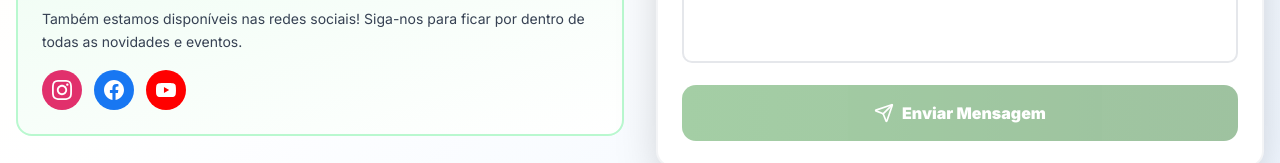
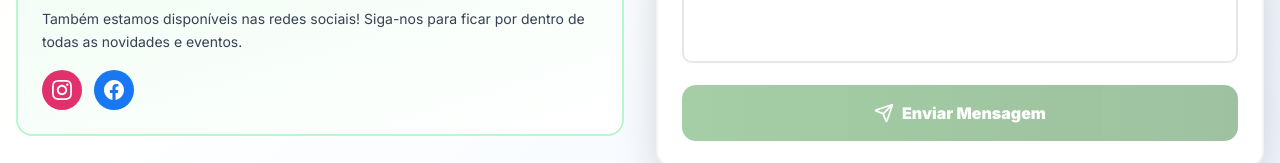
Before and after one commit to efpatti/terralsocial, a Next.js app: page /fale-conosco in a window 1280 px wide. Shown: the part 1263-1426 px from the top of the page. Built offline with nearby package versions, Linux system fonts and the light colour scheme.

Commit message:
socials updated

```diff
--- a/src/app/fale-conosco/page.tsx
+++ b/src/app/fale-conosco/page.tsx
@@ -204,7 +204,7 @@ export default function FaleConoscoPage() {
        </p>
        <div className="flex gap-3">
         <a
-         href="https://instagram.com"
+         href={contact.socials.instagram}
          target="_blank"
          rel="noopener noreferrer"
          className="w-10 h-10 rounded-full bg-[#E1306C] text-white flex items-center justify-center hover:scale-110 transition-transform"
@@ -215,7 +215,7 @@ export default function FaleConoscoPage() {
          </svg>
         </a>
         <a
-         href="https://facebook.com"
+         href={contact.socials.facebook}
          target="_blank"
          rel="noopener noreferrer"
          className="w-10 h-10 rounded-full bg-[#1877F2] text-white flex items-center justify-center hover:scale-110 transition-transform"
@@ -223,17 +223,6 @@ export default function FaleConoscoPage() {
         >
          <svg className="w-5 h-5" fill="currentColor" viewBox="0 0 24 24">
           <path d="M24 12.073c0-6.627-5.373-12-12-12s-12 5.373-12 12c0 5.99 4.388 10.954 10.125 11.854v-8.385H7.078v-3.47h3.047V9.43c0-3.007 1.792-4.669 4.533-4.669 1.312 0 2.686.235 2.686.235v2.953H15.83c-1.491 0-1.956.925-1.956 1.874v2.25h3.328l-.532 3.47h-2.796v8.385C19.612 23.027 24 18.062 24 12.073z" />
-         </svg>
-        </a>
-        <a
-         href="https://youtube.com"
-         target="_blank"
-         rel="noopener noreferrer"
-         className="w-10 h-10 rounded-full bg-[#FF0000] text-white flex items-center justify-center hover:scale-110 transition-transform"
-         aria-label="YouTube"
-        >
-         <svg className="w-5 h-5" fill="currentColor" viewBox="0 0 24 24">
-          <path d="M23.498 6.186a3.016 3.016 0 0 0-2.122-2.136C19.505 3.545 12 3.545 12 3.545s-7.505 0-9.377.505A3.017 3.017 0 0 0 .502 6.186C0 8.07 0 12 0 12s0 3.93.502 5.814a3.016 3.016 0 0 0 2.122 2.136c1.871.505 9.376.505 9.376.505s7.505 0 9.377-.505a3.015 3.015 0 0 0 2.122-2.136C24 15.93 24 12 24 12s0-3.93-.502-5.814zM9.545 15.568V8.432L15.818 12l-6.273 3.568z" />
          </svg>
         </a>
        </div>
--- a/src/app/quem-somos/nossa-historia/page.tsx
+++ b/src/app/quem-somos/nossa-historia/page.tsx
@@ -1,5 +1,6 @@
 "use client";
 
+import { contact } from "@/constants/contact";
 import { motion } from "framer-motion";
 import {
  Users,
@@ -405,7 +406,7 @@ export default function NossaHistoria() {
          Contato
         </a>
         <a
-         href="https://www.instagram.com/terralsocial"
+         href={contact.socials.instagram}
          target="_blank"
          rel="noreferrer"
          className="bg-transparent border-2 border-white text-white font-bold px-8 py-4 rounded-full hover:bg-white/20 transition-all flex items-center justify-center gap-2"
--- a/src/components/Footer.tsx
+++ b/src/components/Footer.tsx
@@ -5,6 +5,7 @@ import { Instagram, Mail, MapPin } from "lucide-react";
 import Image from "next/image";
 import Link from "next/link";
 import { prefix } from "@/lib/imageHelper";
+import { contact } from "@/constants/contact";
 
 const TerralFooter = () => {
  const currentYear = new Date().getFullYear();
@@ -110,7 +111,7 @@ const TerralFooter = () => {
         @terralsocial
        </a>
        <a
-        href="https://www.instagram.com/bazarterral/"
+        href={contact.socials.instagram_2}
         target="_blank"
         rel="noopener noreferrer"
         className="flex items-center gap-2 text-sm text-gray-600 hover:text-red-700 transition-colors"
--- a/src/components/OficinaPage.tsx
+++ b/src/components/OficinaPage.tsx
@@ -1,5 +1,6 @@
 "use client";
 
+import { contact } from "@/constants/contact";
 import { motion } from "framer-motion";
 import { ReactNode } from "react";
 
@@ -154,7 +155,7 @@ export default function OficinaPage({
     className="mt-12 text-center"
    >
     <a
-     href="https://www.instagram.com/terralsocial/"
+     href={contact.socials.instagram}
      target="_blank"
      rel="noopener noreferrer"
      className="inline-block px-8 py-4 rounded-full text-white font-bold text-lg shadow-lg hover:shadow-xl transform hover:scale-105 transition-all duration-300"
--- a/src/constants/contact.ts
+++ b/src/constants/contact.ts
@@ -7,4 +7,9 @@ export const contact = {
   city: "Rio de Janeiro",
   state: "RJ",
  },
+ socials: {
+  facebook: "https://www.facebook.com/terralsocial/?locale=pt_BR",
+  instagram: "https://www.instagram.com/terralsocial/",
+  instagram_2: "https://www.instagram.com/bazarterral/",
+ },
 };
```
